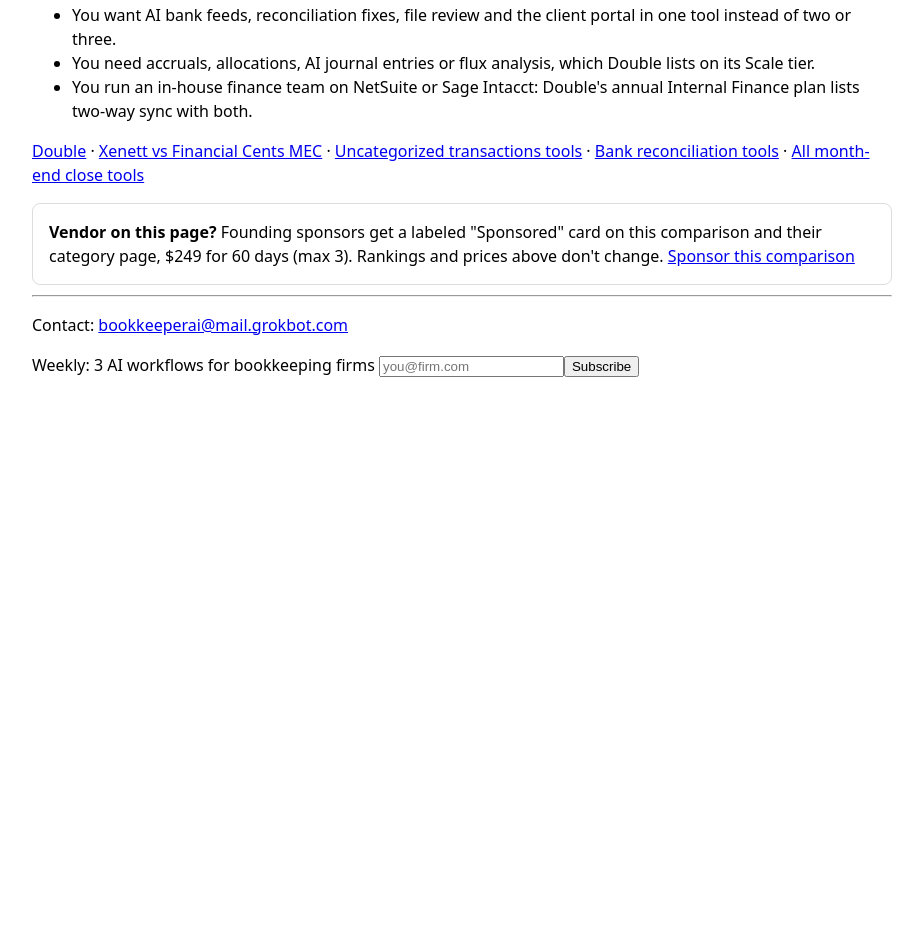
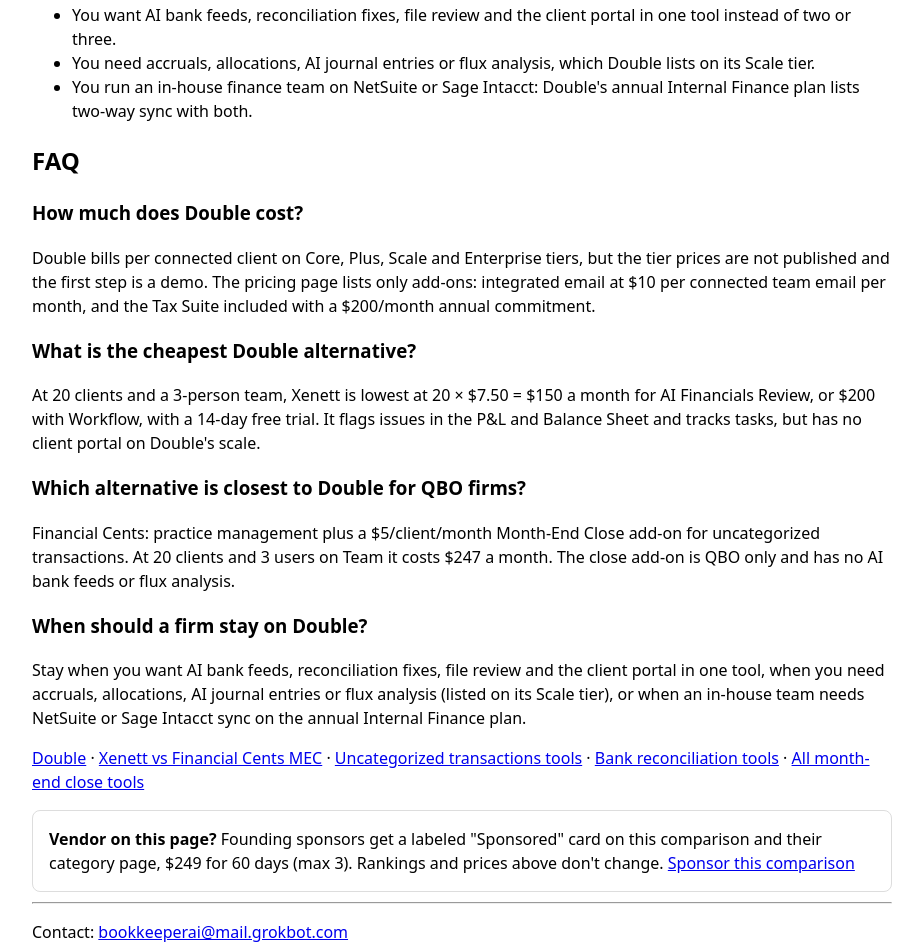
Before and after one commit to biff-cloud/bookkeeper-ai, an Astro site: page /bookkeeper-ai/compare/double-alternatives in a window 1280 px wide. Shown: the part 1034-1977 px from the top of the page, without its empty margins (178-1101 px from the left). Before the commit the page ends 1427 px from the top, so only its background shows below. Built offline with nearby package versions, Linux system fonts and the light colour scheme; Astro itself is replaced by a stand-in of ours.

Commit message:
FAQ + FAQPage JSON-LD on /compare/double-alternatives

```diff
--- a/src/pages/compare/double-alternatives.astro
+++ b/src/pages/compare/double-alternatives.astro
@@ -1,6 +1,17 @@
 ---
 import Base from '../../layouts/Base.astro';
 const b = import.meta.env.BASE_URL;
+const faqs = [
+  ['How much does Double cost?', 'Double bills per connected client on Core, Plus, Scale and Enterprise tiers, but the tier prices are not published and the first step is a demo. The pricing page lists only add-ons: integrated email at $10 per connected team email per month, and the Tax Suite included with a $200/month annual commitment.'],
+  ['What is the cheapest Double alternative?', 'At 20 clients and a 3-person team, Xenett is lowest at 20 × $7.50 = $150 a month for AI Financials Review, or $200 with Workflow, with a 14-day free trial. It flags issues in the P&L and Balance Sheet and tracks tasks, but has no client portal on Double\'s scale.'],
+  ['Which alternative is closest to Double for QBO firms?', 'Financial Cents: practice management plus a $5/client/month Month-End Close add-on for uncategorized transactions. At 20 clients and 3 users on Team it costs $247 a month. The close add-on is QBO only and has no AI bank feeds or flux analysis.'],
+  ['When should a firm stay on Double?', 'Stay when you want AI bank feeds, reconciliation fixes, file review and the client portal in one tool, when you need accruals, allocations, AI journal entries or flux analysis (listed on its Scale tier), or when an in-house team needs NetSuite or Sage Intacct sync on the annual Internal Finance plan.'],
+];
+const faqLd = JSON.stringify({
+  '@context': 'https://schema.org',
+  '@type': 'FAQPage',
+  mainEntity: faqs.map(([q, a]) => ({ '@type': 'Question', name: q, acceptedAnswer: { '@type': 'Answer', text: a } })),
+});
 ---
 <Base
   title="Double alternatives for bookkeeping firms: close and client review tools with published prices"
@@ -62,6 +73,10 @@
     <li>You run an in-house finance team on NetSuite or Sage Intacct: Double's annual Internal Finance plan lists two-way sync with both.</li>
   </ul>
 
+  <h2>FAQ</h2>
+  {faqs.map(([q, a]) => (<><h3>{q}</h3><p>{a}</p></>))}
+  <script type="application/ld+json" set:html={faqLd} />
+
   <p>
     <a href={`${b}/tools/double`}>Double</a>
     · <a href={`${b}/compare/xenett-vs-financial-cents`}>Xenett vs Financial Cents MEC</a>
```
